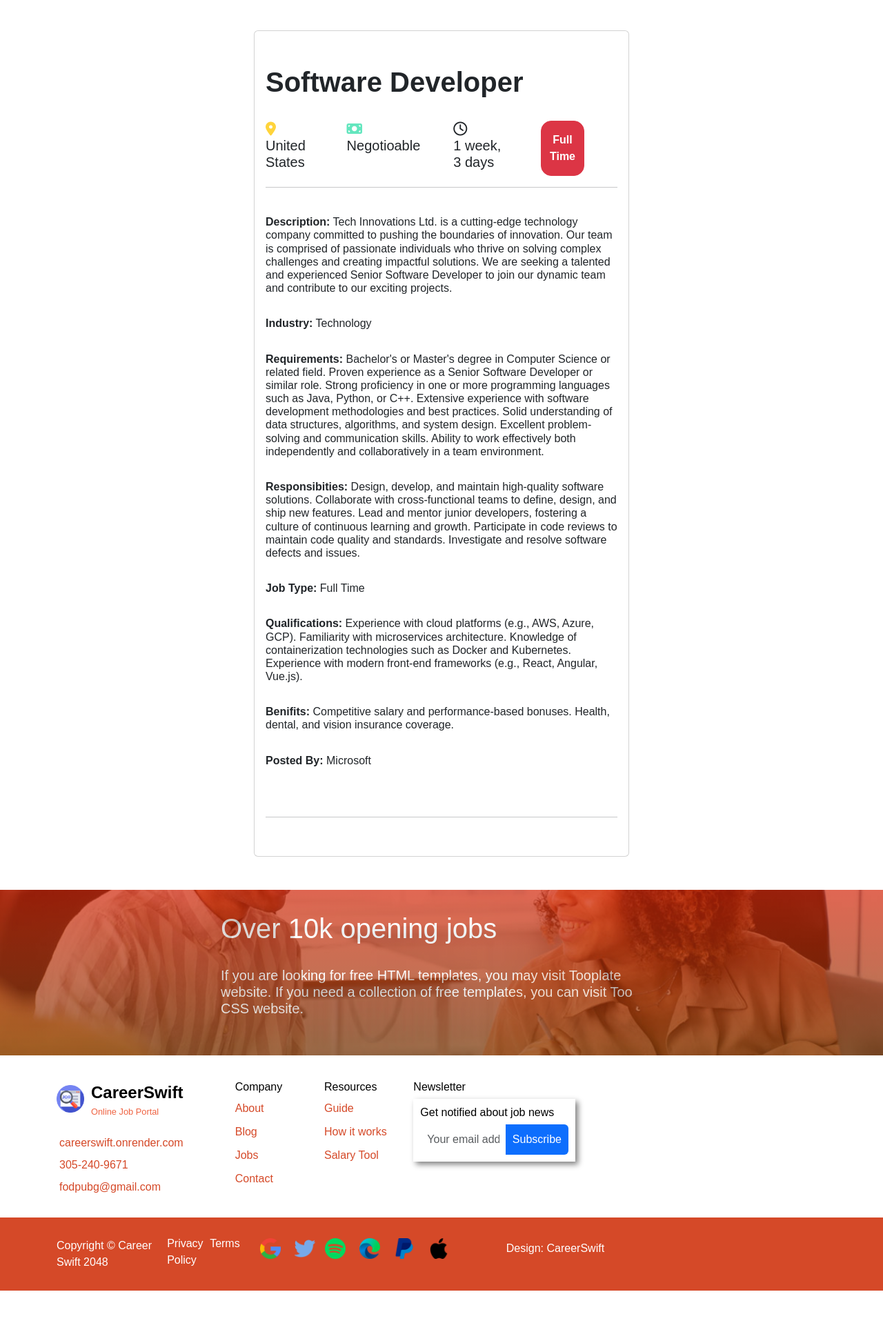
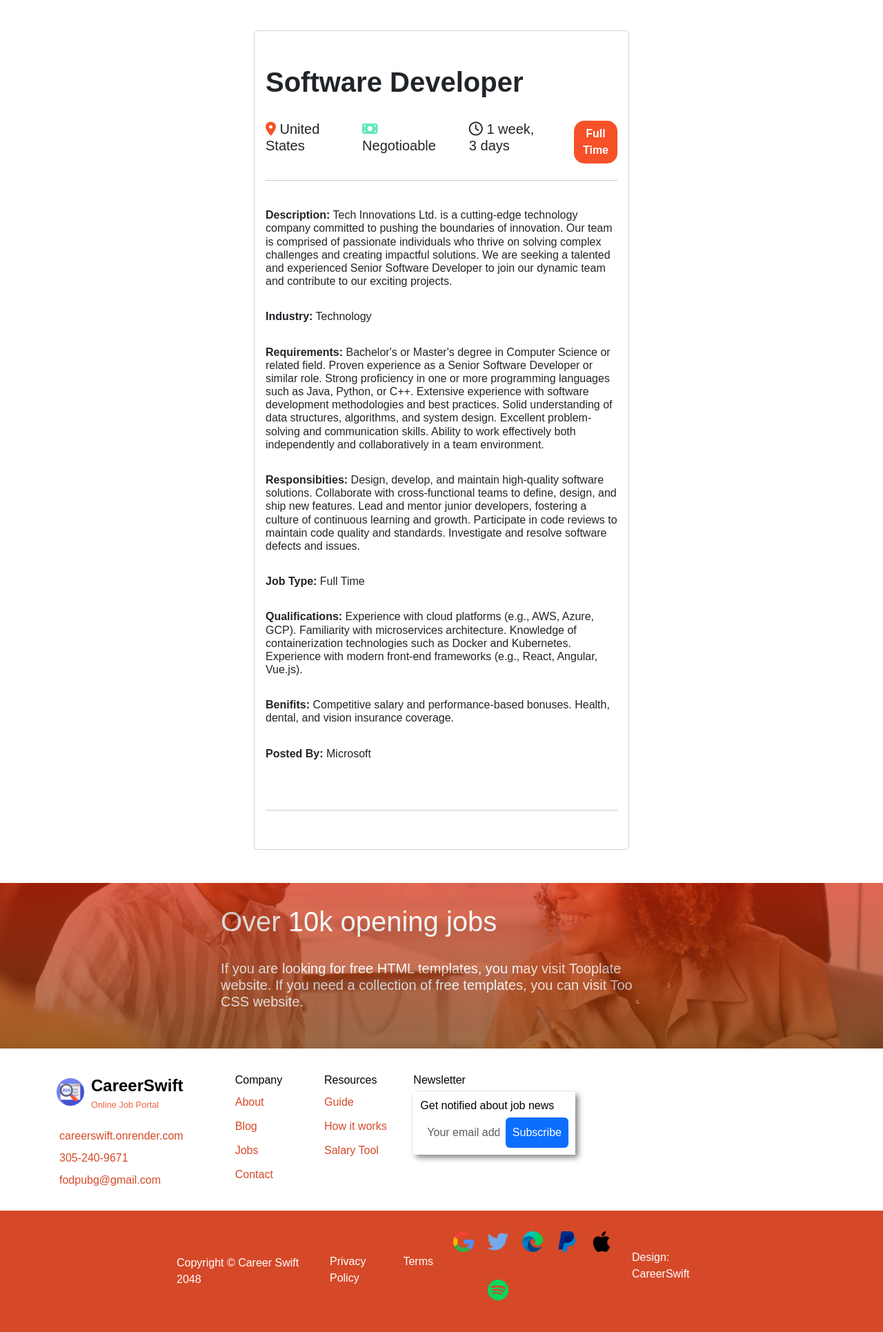
Before and after one commit to Sayed161/CareerSwift, a Django app: page /details/1 in a window 1280 px wide. Shown: the part 249-2180 px from the top of the page at 69% size. Before the commit the page ends 2120 px from the top, so only its background shows below. Run offline with Django 4.2, Linux system fonts and the light colour scheme; data comes from the database, SQL or seed files in the repository; both versions use the stored data as it was after the commit; some libraries are stand-ins or nearby versions.

Commit message:
up to date

```diff
--- a/account/views.py
+++ b/account/views.py
@@ -12,7 +12,7 @@ from django.core.mail import EmailMultiAlternatives
 from django.template.loader import render_to_string
 from django.contrib.auth.models import User
 from django.contrib.auth.tokens import default_token_generator
-
+from django.contrib import messages
 # Create your views here.
 
 class Registrationview(FormView):
@@ -36,6 +36,7 @@ class Registrationview(FormView):
         email = EmailMultiAlternatives(email_subject, "",to=[user.email])
         email.attach_alternative(email_body,"text/html")
         email.send()
+        messages.error(self.request,"Please check your email to active your account")
         user.save()
         return super().form_valid(form)
 
@@ -86,6 +87,7 @@ def activate(request,uid64,token):
     if user is not None and default_token_generator.check_token(user,token):
         user.is_active = True
         user.save()
+        messages.success(request,"Account has been activated")
         return redirect('login')
 
     else:
--- a/core/templates/base.html
+++ b/core/templates/base.html
@@ -118,6 +118,12 @@ body {
 .site-footer a:hover {
     text-decoration: underline;
 }
+.card :hover {
+    box-shadow:4px 4px 8px grey;
+}
+.card-body :hover {
+    box-shadow:none;
+}
 
 .site-footer-title {
     color: #000;
@@ -125,11 +131,12 @@ body {
 
 .footer-menu {
     list-style: none;
-    padding: 0;
+    padding: 0px;
 }
 
 .footer-menu-item {
-    margin-top: 10px;
+    margin-top: 11px;
+
 }
 
 .newsletter-form {
@@ -149,9 +156,11 @@ body {
     background-color: #D54928;
     color: #fff;
     padding: 10px 0;
+
 }
 .site-footer-bottom a{
   color: #fff;
+  margin: 0px;
 }
 .copyright-text {
     margin-bottom: 0;
@@ -198,6 +207,7 @@ body {
     .site-footer-bottom {
         text-align: center;
     }
+
 
 
 
@@ -260,17 +270,17 @@ body {
         <div style="width:50%;margin:auto">
           <h1 style="color: black; font-family: 'Dancing Script', Sans Serif; font-size: 80px;margin-left:250px"class="container">Featured Jobs</h1>
         {% for job in data %}
-
-        <div class="card w-100 mb-3">
+        <div class="card w-100 mb-5">
           <div class="card-body">
-            <h5 class="card-title"><strong>Title : {{job.title}}</strong></h5>
+            <h4 class="card-title"style="color:rgb(96%, 32%, 16%)"><strong>{{job.title}}</strong></h4>
             <p class="card-text">
-              <strong>Job Type: {{ job.Job_type }}</strong> <br>
-              <strong>Location: {{ job.location }}</strong><br>
-              <strong>Posted By:</strong> {{ job.posted_by.company_name }}<br>
-              <strong>Description:</strong> {{ job.description | truncatewords:10 }}<br>
-
-              </p>
+              <div class="row  text-secondary">
+              <div class="col-4"><i class="fa-solid fa-user" style="color: #f65129;"></i><strong>
+                {{ job.posted_by.company_name }}</strong></div>
+              <div class="col-4"><i class="fa-solid fa-location-dot" style="color: #f65129;"></i> <strong>{{ job.location }}</strong></div>
+              <div class="col-4"> <i class="fa-regular fa-clock" style="color: #f65129;"></i> <strong>{{ job.Job_type }}</strong></div>
+            </div>
+            </p>
               <a href="{% url "details" job.pk %}" style="text-decoration:none;"><button type="submit" class="btn" style="width:120px;border-radius:15px;background-color:#F65129;color:#fff">Apply Now</button></a>
           </div>
         </div>
@@ -281,6 +291,8 @@ body {
         <br>
         <br>
 
+
+
         {% endfor %}
       </div>
 
--- a/core/templates/details.html
+++ b/core/templates/details.html
@@ -15,10 +15,12 @@
                 <div class="card-body fw-bold" style="padding-top:50px">
                     <h5 class="card-title" style="font-size:40px"><strong>{{jobs.title}}</strong></h5><br>
                     <div class="d-flex gap-5">
-                    <h5><i class="fa-solid fa-location-dot" style="color: #FFD43B;"></i> {{ jobs.location }}</h5>
+                    <h5><i class="fa-solid fa-location-dot" style="color: #f65129;"></i> {{ jobs.location }}</h5>
                     <h5><i class="fa-solid fa-money-bill" style="color: #63E6BE;"></i>   {{ jobs.salary }}</h5>
                     <h5><i class="fa-regular fa-clock"></i>   {{ jobs.created_on | timesince}}</h5>
-                    <button class="btn btn-danger" style="border-radius:15px;pb-3"><strong> {{ jobs.Job_type }}</strong></button><br>
+                    <div class="pb-2">
+                    <button class="btn" style="border-radius:15px;background:#f65129;color:white"><strong> {{ jobs.Job_type }}</strong></button><br>
+                </div>
                 </div>
                     <hr>
                     <br>
--- a/core/templates/footer.html
+++ b/core/templates/footer.html
@@ -84,9 +84,11 @@
                     <div class="input-group">
                         <input type="email" name="newsletter-name" id="newsletter-name" class="form-control" placeholder="Your email address" required>
 
+                        <a href="{% url "home" %}">
                         <button type="submit" class="btn btn-primary">
-                            <i class="bi bi-envelope"></i> Subscribe
-                        </button>
+                           <i class="bi bi-envelope"></i> Subscribe
+                        </button></a>
+
                     </div>
                 </form>
 
@@ -96,20 +98,21 @@
     </div>
 
     <div class="site-footer-bottom">
-        <div class="container">
-            <div class="row">
+        <div style="width:60%;
+        margin:auto;">
+            <div class="row" >
 
-                <div class="col-lg-4 col-12 d-flex align-items-center">
+                <div class="col-lg-6 col-md-6 d-flex align-items-center">
                     <p class="copyright-text">Copyright © Career Swift 2048</p>
 
                     <ul class="footer-menu d-flex">
-                        <li class="footer-menu-item"><a href="#" class="footer-menu-link">Privacy Policy</a></li>
+                        <li class="footer-menu-item ms-3"><a href="#" class="footer-menu-link">Privacy Policy</a></li>
 
-                        <li class="footer-menu-item"><a href="#" class="footer-menu-link">Terms</a></li>
+                        <li class="footer-menu-item ms-3"><a href="#" class="footer-menu-link">Terms</a></li>
                     </ul>
                 </div>
 
-                <div class="col-lg-5 col-12 mt-2 mt-lg-0">
+                <div class="col-lg-4 col-md-4 mt-2 mt-lg-0">
                     <ul class="social-icon" >
                         <li class="social-icon-item">
                           <img src="{% static "images/logos/google.png" %}" alt="">
@@ -133,7 +136,7 @@
                     </ul>
                 </div>
 
-                <div class="col-lg-3 col-12 mt-2 d-flex align-items-center mt-lg-0">
+                <div class="col-lg-2 col-md-2 mt-2 d-flex align-items-center mt-lg-0">
                     <p>Design: <a class="sponsored-link" rel="sponsored" href="https://www.tooplate.com" target="_blank">CareerSwift</a></p>
                 </div>
 
```
Also changed, not shown: employee/views.py (+7 -2 lines), jobs/views.py (+6 -1 lines), core/static/images/sound-engineer-working-studio-with-equipment.jpg (added), db.sqlite3.
